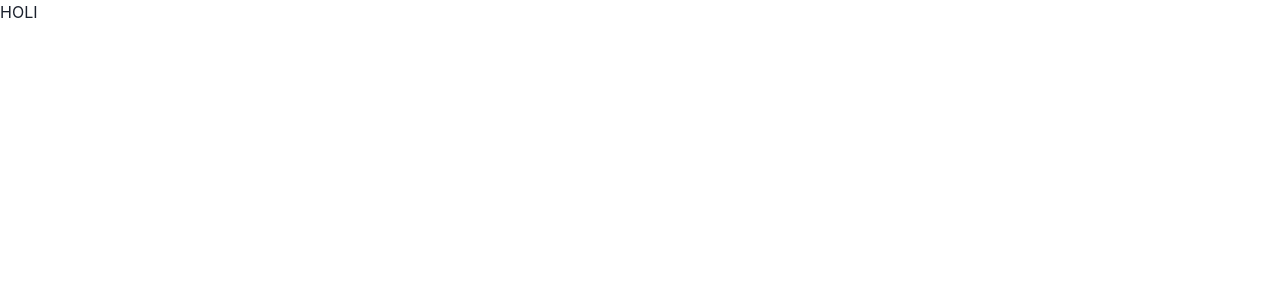
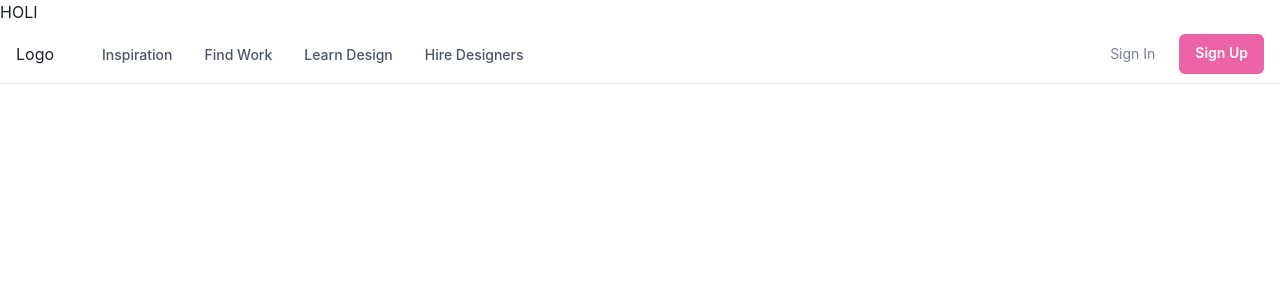
Before and after one commit to pablitomartinez/PermaComunidad, a React (Create React App) app in the folder web-perma-comunidad/: page / in a window 1280 px wide. Shown: the top 300 px of the page. Built offline with nearby package versions, Linux system fonts and the light colour scheme.

Commit message:
add navbar

```diff
--- a/web-perma-comunidad/package.json
+++ b/web-perma-comunidad/package.json
@@ -3,6 +3,7 @@
   "version": "0.1.0",
   "private": true,
   "dependencies": {
+    "@chakra-ui/icons": "^2.1.0",
     "@chakra-ui/react": "^2.8.0",
     "@emotion/react": "^11.11.1",
     "@emotion/styled": "^11.11.0",
@@ -13,6 +14,7 @@
     "react": "^18.2.0",
     "react-dom": "^18.2.0",
     "react-icons": "^3.11.0",
+    "react-router-dom": "^6.15.0",
     "react-scripts": "5.0.1",
     "web-vitals": "^2.1.4"
   },
--- a/web-perma-comunidad/src/App.js
+++ b/web-perma-comunidad/src/App.js
@@ -9,6 +9,8 @@ import {
   // Grid,
   theme,
 } from '@chakra-ui/react';
+import Navbar from './components/Navbar';
+// import Header from './components/Navbar';
 // import { ColorModeSwitcher } from './ColorModeSwitcher';
 
 
@@ -17,6 +19,8 @@ function App() {
     <ChakraProvider theme={theme}>
       HOLI
       {/* <ColorModeSwitcher/> */}
+      {/* <Header/> */}
+      <Navbar/>
     </ChakraProvider>
   );
 }
--- /dev/null
+++ b/web-perma-comunidad/src/components/Navbar.jsx
@@ -0,0 +1,283 @@
+'use client'
+
+import {
+  Box,
+  Flex,
+  Text,
+  IconButton,
+  Button,
+  Stack,
+  Collapse,
+  Icon,
+  Popover,
+  PopoverTrigger,
+  PopoverContent,
+  useColorModeValue,
+  useBreakpointValue,
+  useDisclosure,
+} from '@chakra-ui/react'
+import {
+  HamburgerIcon,
+  CloseIcon,
+  ChevronDownIcon,
+  ChevronRightIcon,
+} from '@chakra-ui/icons'
+
+export default function Navbar() {
+  const { isOpen, onToggle } = useDisclosure()
+
+  return (
+    <Box>
+      <Flex
+        bg={useColorModeValue('white', 'gray.800')}
+        color={useColorModeValue('gray.600', 'white')}
+        minH={'60px'}
+        py={{ base: 2 }}
+        px={{ base: 4 }}
+        borderBottom={1}
+        borderStyle={'solid'}
+        borderColor={useColorModeValue('gray.200', 'gray.900')}
+        align={'center'}>
+        <Flex
+          flex={{ base: 1, md: 'auto' }}
+          ml={{ base: -2 }}
+          display={{ base: 'flex', md: 'none' }}>
+          <IconButton
+            onClick={onToggle}
+            icon={isOpen ? <CloseIcon w={3} h={3} /> : <HamburgerIcon w={5} h={5} />}
+            variant={'ghost'}
+            aria-label={'Toggle Navigation'}
+          />
+        </Flex>
+        <Flex flex={{ base: 1 }} justify={{ base: 'center', md: 'start' }}>
+          <Text
+            textAlign={useBreakpointValue({ base: 'center', md: 'left' })}
+            fontFamily={'heading'}
+            color={useColorModeValue('gray.800', 'white')}>
+            Logo
+          </Text>
+
+          <Flex display={{ base: 'none', md: 'flex' }} ml={10}>
+            <DesktopNav />
+          </Flex>
+        </Flex>
+
+        <Stack
+          flex={{ base: 1, md: 0 }}
+          justify={'flex-end'}
+          direction={'row'}
+          spacing={6}>
+          <Button as={'a'} fontSize={'sm'} fontWeight={400} variant={'link'} href={'#'}>
+            Sign In
+          </Button>
+          <Button
+            as={'a'}
+            display={{ base: 'none', md: 'inline-flex' }}
+            fontSize={'sm'}
+            fontWeight={600}
+            color={'white'}
+            bg={'pink.400'}
+            href={'#'}
+            _hover={{
+              bg: 'pink.300',
+            }}>
+            Sign Up
+          </Button>
+        </Stack>
+      </Flex>
+
+      <Collapse in={isOpen} animateOpacity>
+        <MobileNav />
+      </Collapse>
+    </Box>
+  )
+}
+
+const DesktopNav = () => {
+  const linkColor = useColorModeValue('gray.600', 'gray.200')
+  const linkHoverColor = useColorModeValue('gray.800', 'white')
+  const popoverContentBgColor = useColorModeValue('white', 'gray.800')
+
+  return (
+    <Stack direction={'row'} spacing={4}>
+      {NAV_ITEMS.map((navItem) => (
+        <Box key={navItem.label}>
+          <Popover trigger={'hover'} placement={'bottom-start'}>
+            <PopoverTrigger>
+              <Box
+                as="a"
+                p={2}
+                href={navItem.href ?? '#'}
+                fontSize={'sm'}
+                fontWeight={500}
+                color={linkColor}
+                _hover={{
+                  textDecoration: 'none',
+                  color: linkHoverColor,
+                }}>
+                {navItem.label}
+              </Box>
+            </PopoverTrigger>
+
+            {navItem.children && (
+              <PopoverContent
+                border={0}
+                boxShadow={'xl'}
+                bg={popoverContentBgColor}
+                p={4}
+                rounded={'xl'}
+                minW={'sm'}>
+                <Stack>
+                  {navItem.children.map((child) => (
+                    <DesktopSubNav key={child.label} {...child} />
+                  ))}
+                </Stack>
+              </PopoverContent>
+            )}
+          </Popover>
+        </Box>
+      ))}
+    </Stack>
+  )
+}
+
+const DesktopSubNav = ({ label, href, subLabel }) => {
+  return (
+    <Box
+      as="a"
+      href={href}
+      role={'group'}
+      display={'block'}
+      p={2}
+      rounded={'md'}
+      _hover={{ bg: useColorModeValue('pink.50', 'gray.900') }}>
+      <Stack direction={'row'} align={'center'}>
+        <Box>
+          <Text
+            transition={'all .3s ease'}
+            _groupHover={{ color: 'pink.400' }}
+            fontWeight={500}>
+            {label}
+          </Text>
+          <Text fontSize={'sm'}>{subLabel}</Text>
+        </Box>
+        <Flex
+          transition={'all .3s ease'}
+          transform={'translateX(-10px)'}
+          opacity={0}
+          _groupHover={{ opacity: '100%', transform: 'translateX(0)' }}
+          justify={'flex-end'}
+          align={'center'}
+          flex={1}>
+          <Icon color={'pink.400'} w={5} h={5} as={ChevronRightIcon} />
+        </Flex>
+      </Stack>
+    </Box>
+  )
+}
+
+const MobileNav = () => {
+  return (
+    <Stack bg={useColorModeValue('white', 'gray.800')} p={4} display={{ md: 'none' }}>
+      {NAV_ITEMS.map((navItem) => (
+        <MobileNavItem key={navItem.label} {...navItem} />
+      ))}
+    </Stack>
+  )
+}
+
+const MobileNavItem = ({ label, children, href }) => {
+  const { isOpen, onToggle } = useDisclosure()
+
+  return (
+    <Stack spacing={4} onClick={children && onToggle}>
+      <Box
+        py={2}
+        as="a"
+        href={href ?? '#'}
+        justifyContent="space-between"
+        alignItems="center"
+        _hover={{
+          textDecoration: 'none',
+        }}>
+        <Text fontWeight={600} color={useColorModeValue('gray.600', 'gray.200')}>
+          {label}
+        </Text>
+        {children && (
+          <Icon
+            as={ChevronDownIcon}
+            transition={'all .25s ease-in-out'}
+            transform={isOpen ? 'rotate(180deg)' : ''}
+            w={6}
+            h={6}
+          />
+        )}
+      </Box>
+
+      <Collapse in={isOpen} animateOpacity style={{ marginTop: '0!important' }}>
+        <Stack
+          mt={2}
+          pl={4}
+          borderLeft={1}
+          borderStyle={'solid'}
+          borderColor={useColorModeValue('gray.200', 'gray.700')}
+          align={'start'}>
+          {children &&
+            children.map((child) => (
+              <Box as="a" key={child.label} py={2} href={child.href}>
+                {child.label}
+              </Box>
+            ))}
+        </Stack>
+      </Collapse>
+    </Stack>
+  )
+}
+
+var NavItem  = {
+  label: '',
+  subLabel: undefined,
+  children: [],
+  href: undefined
+}
+
+const NAV_ITEMS = [
+  {
+    label: 'Inspiration',
+    children: [
+      {
+        label: 'Explore Design Work',
+        subLabel: 'Trending Design to inspire you',
+        href: '#',
+      },
+      {
+        label: 'New & Noteworthy',
+        subLabel: 'Up-and-coming Designers',
+        href: '#',
+      },
+    ],
+  },
+  {
+    label: 'Find Work',
+    children: [
+      {
+        label: 'Job Board',
+        subLabel: 'Find your dream design job',
+        href: '#',
+      },
+      {
+        label: 'Freelance Projects',
+        subLabel: 'An exclusive list for contract work',
+        href: '#',
+      },
+    ],
+  },
+  {
+    label: 'Learn Design',
+    href: '#',
+  },
+  {
+    label: 'Hire Designers',
+    href: '#',
+  },
+]
```
Also changed, not shown: web-perma-comunidad/src/components/Card.jsx (added, +11 -0 lines), 1 other file (tests, documents, lock files or other folders).
